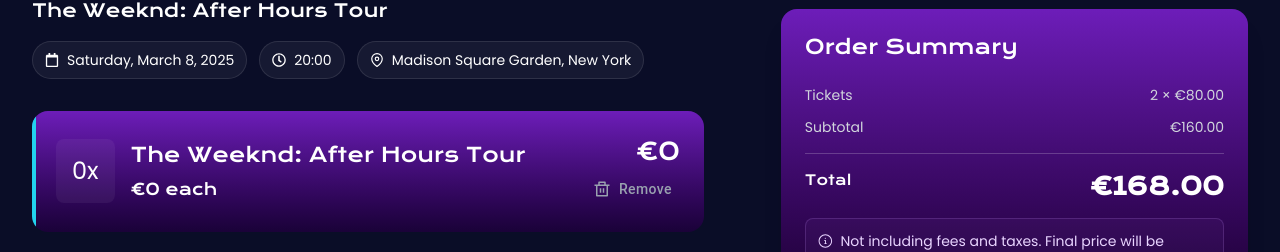
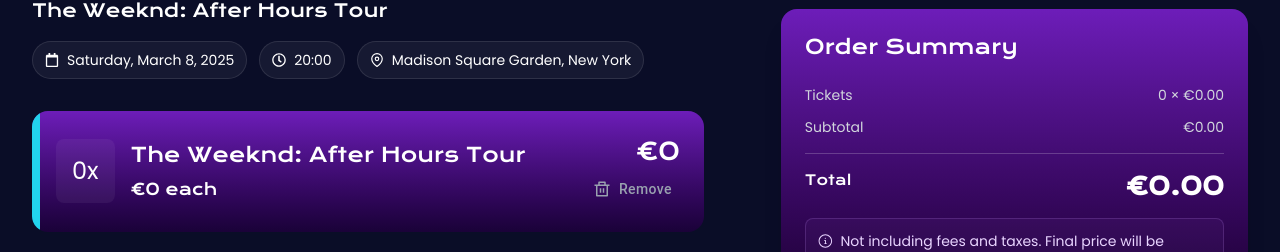
Before and after one commit to sparktechagency/ticket-booking-website, a Next.js app: page /purchase-details in a window 1280 px wide. Shown: the part 207-459 px from the top of the page. Built offline with nearby package versions, Linux system fonts and the light colour scheme.

Commit message:
Session Storage Fixation 01

```diff
--- a/src/app/checkout/page.jsx
+++ b/src/app/checkout/page.jsx
@@ -9,6 +9,7 @@
 import ReviewAndConfirm from "@/components/CheckoutPageForms/ReviewAndConfirm";
 import CountdownTimer from "@/components/utils/CountdownTimer";
 import { poppins } from "@/components/utils/FontPoppins";
+import { toast } from "sonner";
 
 export default function Checkout() {
   const [currentStep, setCurrentStep] = useState(1);
@@ -109,7 +110,7 @@
         setCurrentStep(currentStep + 1);
       } else {
         console.log("Payment submitted:", formData);
-        alert("Payment successful! (Demo)");
+        toast.success("Payment successful! (Demo)");
       }
     }
   };
--- a/src/app/purchase-details/page.jsx
+++ b/src/app/purchase-details/page.jsx
@@ -118,7 +118,7 @@
             >
               {" "}
               <div
-                className="absolute left-0 top-0 h-full w-1"
+                className="absolute left-0 top-0 h-full w-2"
                 style={{ backgroundColor: ticketColor }}
               />
               <div className="flex flex-col sm:flex-row sm:items-center sm:justify-between gap-4 sm:gap-6">
@@ -214,11 +214,15 @@
                 >
                   <div className="flex justify-between">
                     <span>Tickets</span>
-                    <span>2 × €80.00</span>
+                    <span>
+                      {ticketQuantity} × €{ticketPrice.toFixed(2)}
+                    </span>
                   </div>
                   <div className="flex justify-between">
                     <span>Subtotal</span>
-                    <span>€160.00</span>
+                    <span>
+                      €{(ticketPrice * ticketQuantity).toFixed(2)}
+                    </span>{" "}
                   </div>
                   {/* <div className="flex justify-between opacity-80">
                     <span>Service Fee (5%)</span>
@@ -228,7 +232,13 @@
 
                 <div className="border-t border-white/20 pt-4 flex justify-between">
                   <span>Total</span>
-                  <span className="sm:text-2xl font-semibold">€168.00</span>
+                  <span className="sm:text-2xl font-semibold">
+                    €
+                    {(
+                      ticketPrice * ticketQuantity +
+                      ticketPrice * ticketQuantity * 0.05
+                    ).toFixed(2)}
+                  </span>
                 </div>
                 <div className="flex items-start gap-2 text-[#E9D5FF] border border-[#BD85F133] bg-[#BD85F10D] p-2 sm:p-3 rounded-lg">
                   <GoInfo className="text-xl" />
--- a/src/components/CheckoutPageForms/PaymentMethodForm.jsx
+++ b/src/components/CheckoutPageForms/PaymentMethodForm.jsx
@@ -89,7 +89,20 @@
                 fullWidth
                 name="expiry"
                 value={formData.expiry}
-                onChange={handleChange}
+                onChange={(e) => {
+                  let value = e.target.value.replace(/\D/g, ""); // Remove non-digits
+
+                  if (value.length >= 2) {
+                    value = value.slice(0, 2) + "/" + value.slice(2, 4);
+                  }
+
+                  handleChange({
+                    target: {
+                      name: "expiry",
+                      value: value.slice(0, 5), // Limit to MM/YY format
+                    },
+                  });
+                }}
                 placeholder="MM/YY"
                 error={errors.expiry}
                 sx={inputStyles}
--- a/src/components/Modals/TicketQuantityModal.jsx
+++ b/src/components/Modals/TicketQuantityModal.jsx
@@ -1,7 +1,7 @@
 import { Button, MenuItem, Select } from "@mui/material";
 import { motion } from "framer-motion";
 import { Poppins } from "next/font/google";
-import { useState } from "react";
+import { useEffect, useState } from "react";
 import { FaTicketAlt } from "react-icons/fa";
 import { MdOutlineChair } from "react-icons/md";
 
@@ -14,7 +14,9 @@
   const [tickets, setTickets] = useState(2);
 
   const handleSelectedTickets = () => {
-    sessionStorage.setItem("selectedTickets", tickets);
+    if (typeof window !== "undefined") {
+      sessionStorage.setItem("selectedTickets", tickets);
+    }
     onClose();
   };
 
```
